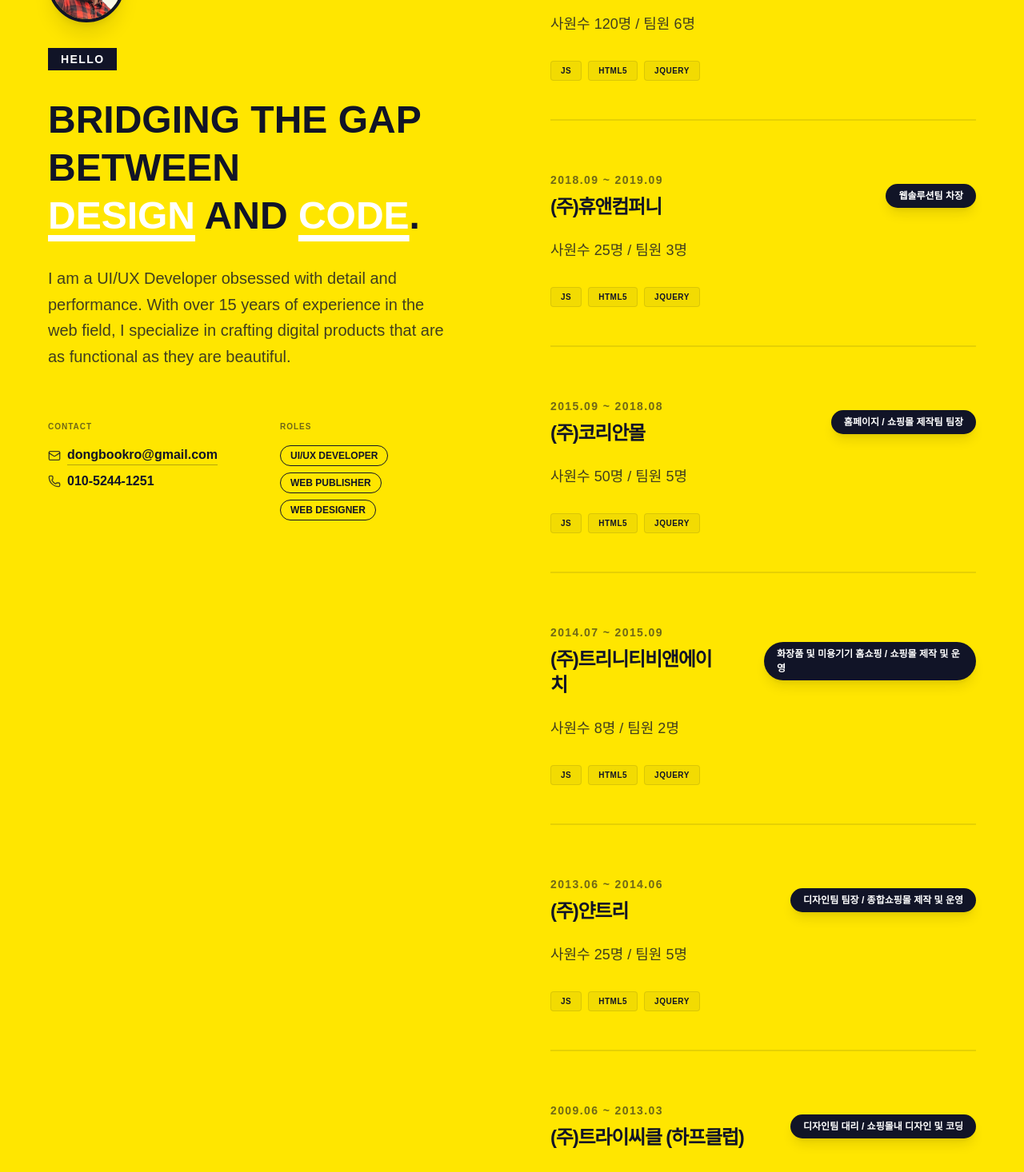
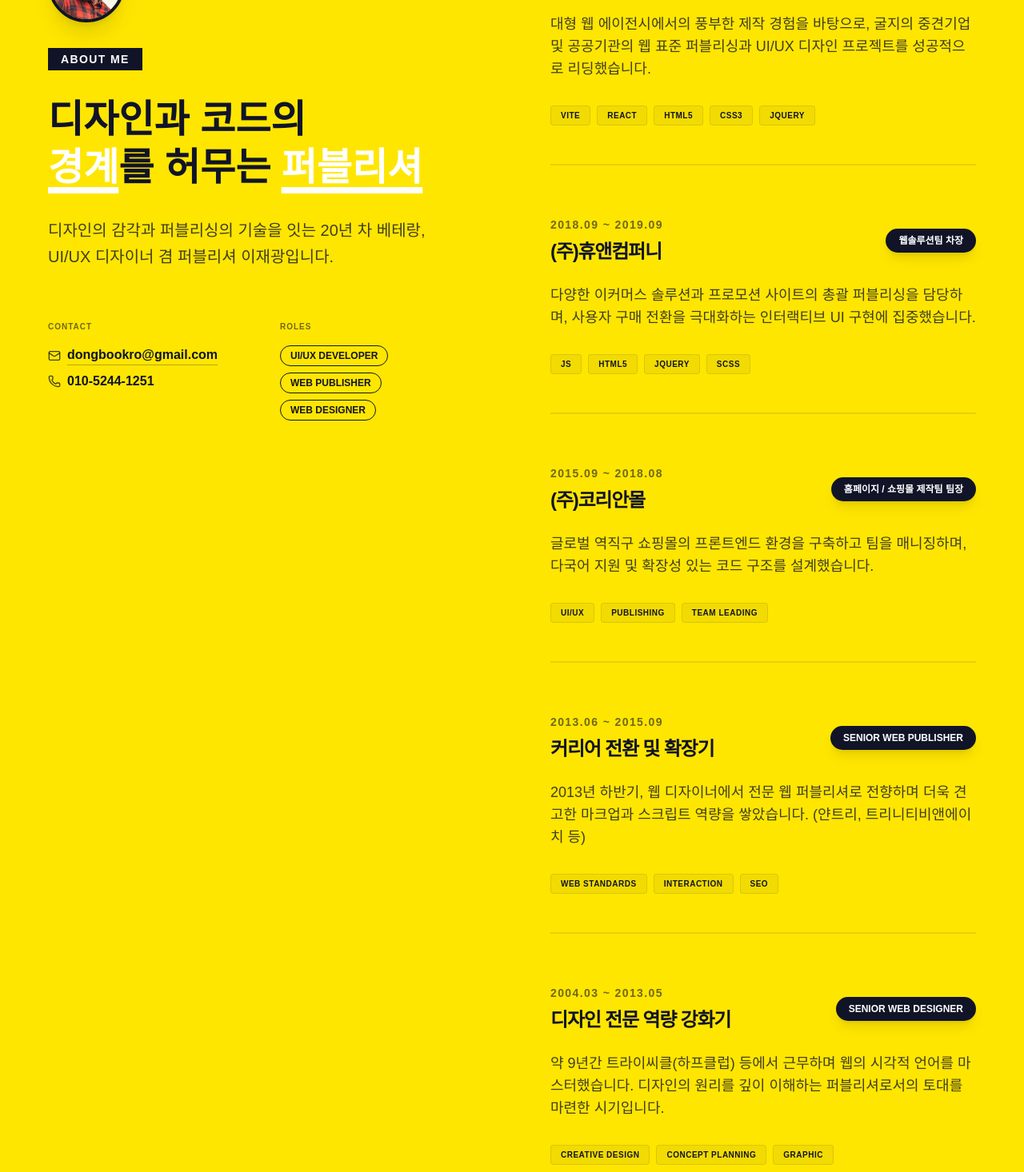
Before and after one commit to lebass98/Portfolio_2026, a React (Vite) app: page / in a window 1280 px wide. Shown: the part 1160-2626 px from the top of the page at 80% size. Built offline with nearby package versions, Linux system fonts and the light colour scheme; a web font is replaced by a local one.

Commit message:
content: Career 섹션에 전문적인 한국어 설명과 역사적 이력 전환 효과 업데이트

```diff
--- a/src/components/About.jsx
+++ b/src/components/About.jsx
@@ -23,13 +23,13 @@ const About = () => {
               <div className="w-24 h-24 rounded-full overflow-hidden border-4 border-dark shadow-xl mb-8">
                 <img src={profileImg} alt={profile.name} className="w-full h-full object-cover" />
               </div>
-              <span className="text-sm font-bold tracking-widest text-main uppercase bg-dark px-4 py-1 inline-block mb-8">Hello</span>
+              <span className="text-sm font-bold tracking-widest text-main uppercase bg-dark px-4 py-1 inline-block mb-8">About Me</span>
               <h3 className="text-4xl md:text-5xl font-bold leading-tight mb-8 uppercase text-dark">
-                Bridging the gap between <br />
-                <span className="text-main underline decoration-main decoration-8 underline-offset-8">Design</span> and <span className="text-main underline decoration-main decoration-8 underline-offset-8">Code</span>.
+                디자인과 코드의 <br />
+                <span className="text-main underline decoration-main decoration-8 underline-offset-8">경계</span>를 허무는 <span className="text-main underline decoration-main decoration-8 underline-offset-8">퍼블리셔</span>
               </h3>
-              <p className="text-xl text-dark/80 font-medium leading-relaxed max-w-lg">
-                I am a UI/UX Developer obsessed with detail and performance. With over 15 years of experience in the web field, I specialize in crafting digital products that are as functional as they are beautiful.
+              <p className="text-xl text-dark/80 font-medium leading-relaxed max-w-lg whitespace-pre-line">
+                {profile.intro}
               </p>
             </div>
 
--- a/src/data/portfolioData.js
+++ b/src/data/portfolioData.js
@@ -2,7 +2,7 @@ export const portfolioData = {
   profile: {
     name: "이재광",
     title: "UI/UX DEVELOPER",
-    intro: "UI/UX DEVELOPER 이재광을 소개합니다.",
+    intro: "디자인의 감각과 퍼블리싱의 기술을 잇는 20년 차 베테랑,\nUI/UX 디자이너 겸 퍼블리셔 이재광입니다.",
     phone: "010-5244-1251",
     email: "dongbookro@gmail.com",
     roles: ["UI/UX Developer", "Web Publisher", "Web Designer"]
@@ -12,43 +12,36 @@ export const portfolioData = {
       period: "2019.09 ~ 2023.06",
       company: "(주)후이즈",
       position: "홈페이지 제작팀 과장 (메인 디자이너 / 메인 퍼블리셔)",
-      details: "사원수 120명 / 팀원 6명",
-      skills: ["JS", "HTML5", "jQuery"]
+      details: "대형 웹 에이전시에서의 풍부한 제작 경험을 바탕으로, 굴지의 중견기업 및 공공기관의 웹 표준 퍼블리싱과 UI/UX 디자인 프로젝트를 성공적으로 리딩했습니다.",
+      skills: ["Vite", "React", "HTML5", "CSS3", "jQuery"]
     },
     {
       period: "2018.09 ~ 2019.09",
       company: "(주)휴앤컴퍼니",
-      position: "웹솔루션팀 차장 (프로모션 홈페이지 / 쇼핑몰 제작)",
-      details: "사원수 25명 / 팀원 3명",
-      skills: ["JS", "HTML5", "jQuery"]
+      position: "웹솔루션팀 차장 (프로모션 및 쇼핑몰 구축)",
+      details: "다양한 이커머스 솔루션과 프로모션 사이트의 총괄 퍼블리싱을 담당하며, 사용자 구매 전환을 극대화하는 인터랙티브 UI 구현에 집중했습니다.",
+      skills: ["JS", "HTML5", "jQuery", "SCSS"]
     },
     {
       period: "2015.09 ~ 2018.08",
       company: "(주)코리안몰",
       position: "홈페이지 / 쇼핑몰 제작팀 팀장",
-      details: "사원수 50명 / 팀원 5명",
-      skills: ["JS", "HTML5", "jQuery"]
+      details: "글로벌 역직구 쇼핑몰의 프론트엔드 환경을 구축하고 팀을 매니징하며, 다국어 지원 및 확장성 있는 코드 구조를 설계했습니다.",
+      skills: ["UI/UX", "Publishing", "Team Leading"]
     },
     {
-      period: "2014.07 ~ 2015.09",
-      company: "(주)트리니티비앤에이치",
-      position: "화장품 및 미용기기 홈쇼핑 / 쇼핑몰 제작 및 운영",
-      details: "사원수 8명 / 팀원 2명",
-      skills: ["JS", "HTML5", "jQuery"]
+      period: "2013.06 ~ 2015.09",
+      company: "커리어 전환 및 확장기",
+      position: "Senior Web Publisher",
+      details: "2013년 하반기, 웹 디자이너에서 전문 웹 퍼블리셔로 전향하며 더욱 견고한 마크업과 스크립트 역량을 쌓았습니다. (얀트리, 트리니티비앤에이치 등)",
+      skills: ["Web Standards", "Interaction", "SEO"]
     },
     {
-      period: "2013.06 ~ 2014.06",
-      company: "(주)얀트리",
-      position: "디자인팀 팀장 / 종합쇼핑몰 제작 및 운영",
-      details: "사원수 25명 / 팀원 5명",
-      skills: ["JS", "HTML5", "jQuery"]
-    },
-    {
-      period: "2009.06 ~ 2013.03",
-      company: "(주)트라이씨클 (하프클럽)",
-      position: "디자인팀 대리 / 쇼핑몰내 디자인 및 코딩",
-      details: "사원수 185명 / 팀원 9명",
-      skills: ["JS", "HTML5", "jQuery"]
+      period: "2004.03 ~ 2013.05",
+      company: "디자인 전문 역량 강화기",
+      position: "Senior Web Designer",
+      details: "약 9년간 트라이씨클(하프클럽) 등에서 근무하며 웹의 시각적 언어를 마스터했습니다. 디자인의 원리를 깊이 이해하는 퍼블리셔로서의 토대를 마련한 시기입니다.",
+      skills: ["Creative Design", "Concept Planning", "Graphic"]
     }
   ],
   projects: [
```
